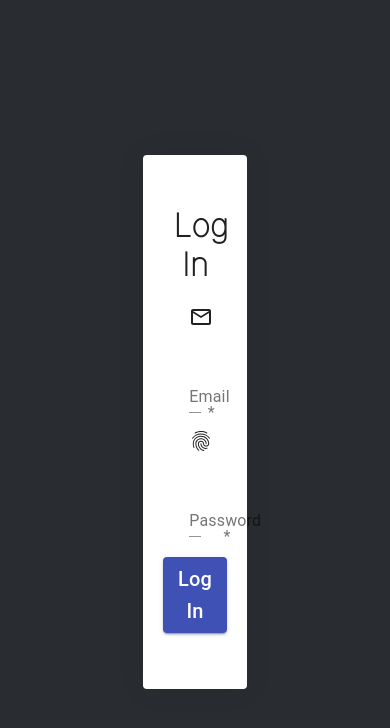
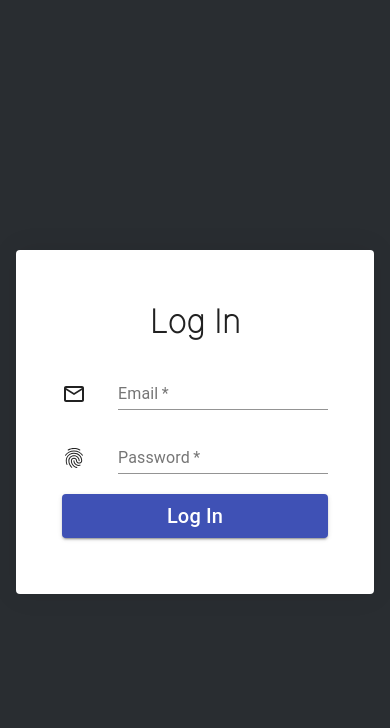
Before and after one commit to pranta-barua007/medex-cool-test, a React (Create React App) app: page / in a window 390 px wide. Shown: the top 728 px of the page. Built offline with nearby package versions, Linux system fonts and the light colour scheme.

Commit message:
responsive

```diff
--- a/src/components/login-form/login-form.component.jsx
+++ b/src/components/login-form/login-form.component.jsx
@@ -30,8 +30,7 @@ const LoginForm = ({ onSubmitSignin, userIsPending, errorLoading }) => {
 
     const handleSubmit = (event) => {
         event.preventDefault();
-        const result =  onSubmitSignin(email, password);
-        console.log(result);
+        onSubmitSignin(email, password);
         clearForm();
     };
 
--- a/src/pages/login.page.jsx
+++ b/src/pages/login.page.jsx
@@ -27,7 +27,7 @@ export default function Login() {
   return (
     <Container className={classes.container}>
       <Grid container spacing={3} justifyContent='center' alignItems='center'>
-        <Grid item xs={4}>
+        <Grid item xs={12} lg={4} md={6}>
           <Paper className={classes.paper}>
               <LoginForm />
           </Paper>
--- a/src/pages/profile.page.jsx
+++ b/src/pages/profile.page.jsx
@@ -32,7 +32,7 @@ export default function Profile() {
 
   return (
     <Container className={classes.container}>
-      <Grid container spacing={3}>
+      <Grid container spacing={0}>
         <Grid item xs={12}>
           <Paper className={classes.paper}>
             <Devices />
```
